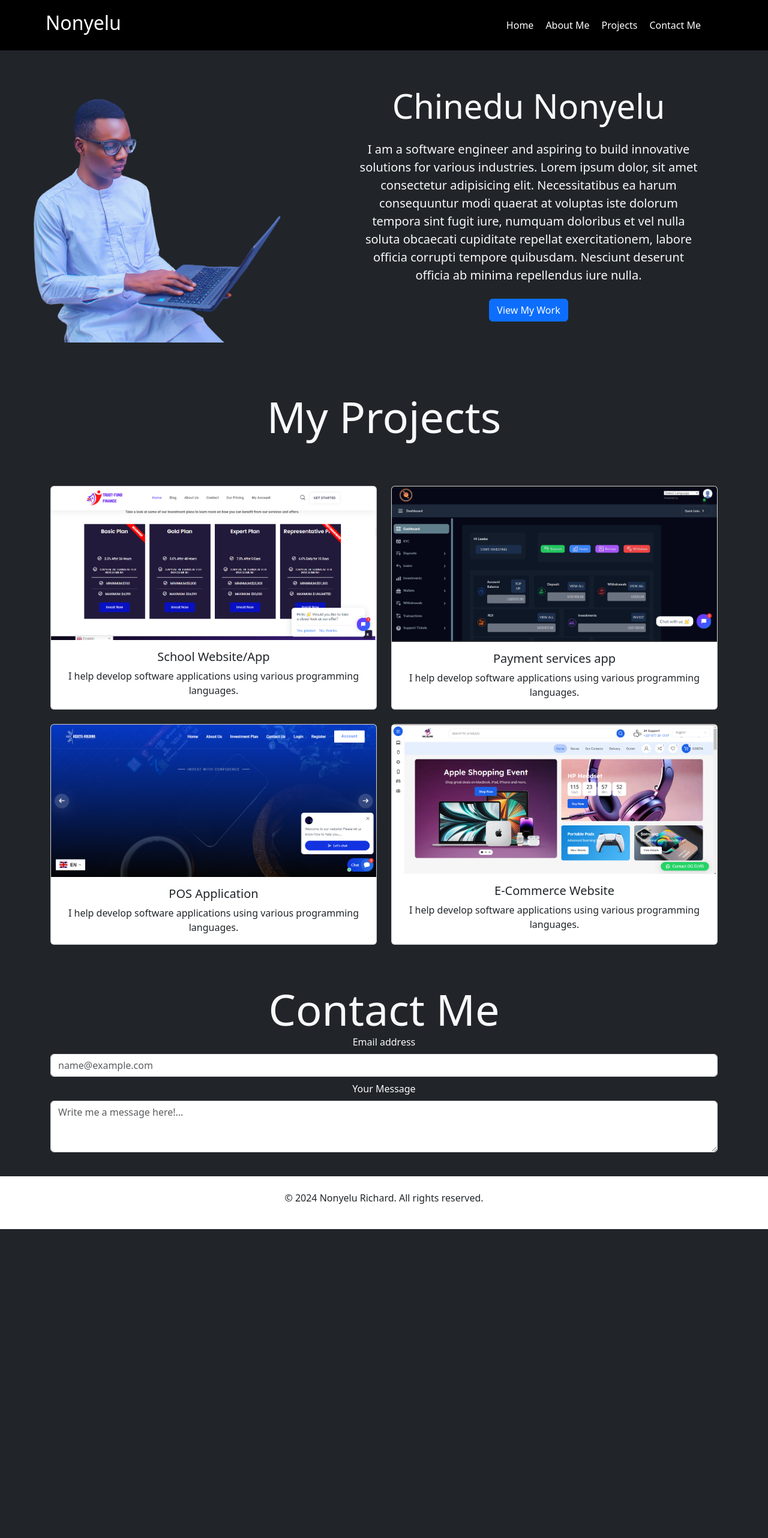
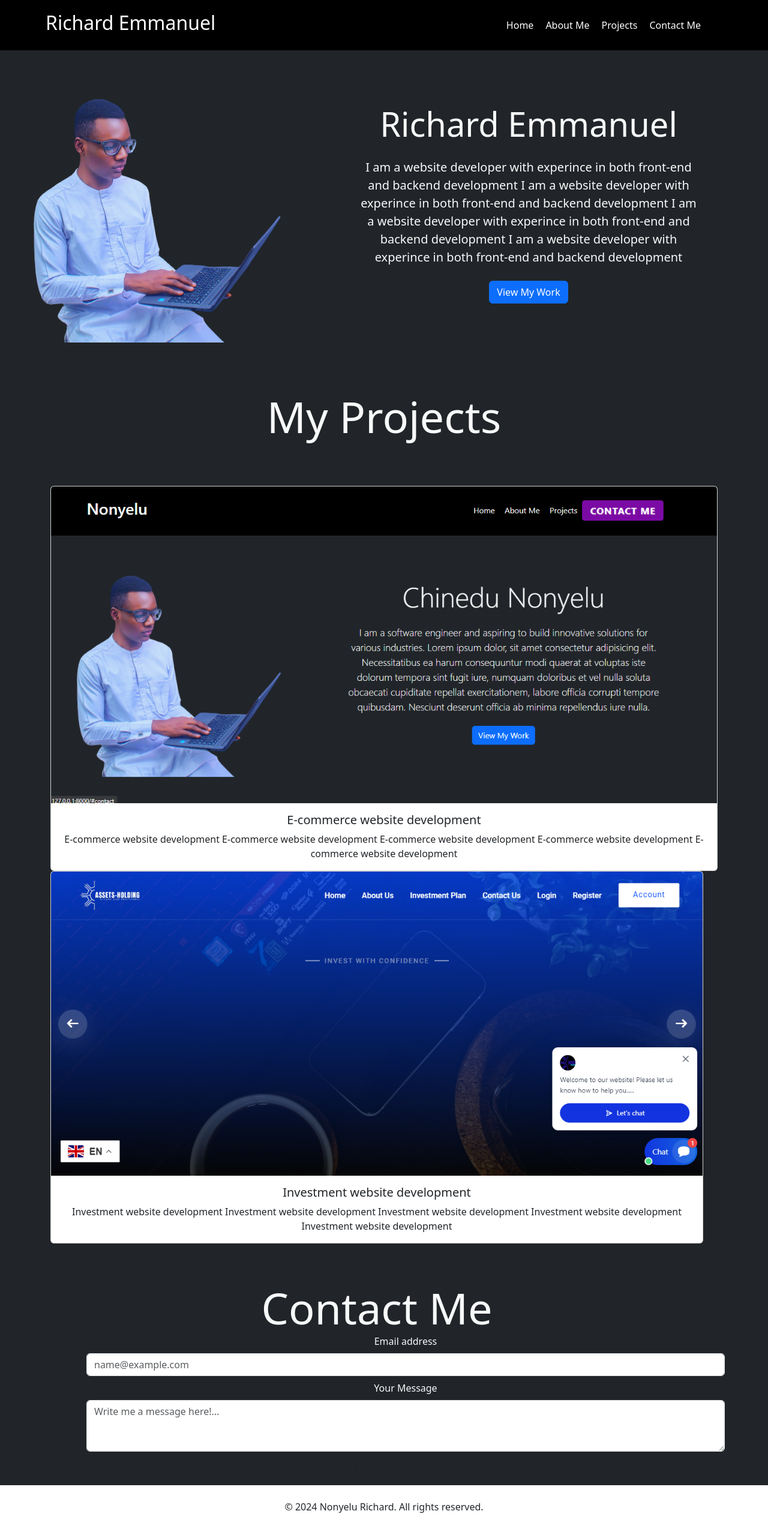
Before and after one commit to Versity1/portfolio-project1, a Django app: page / in a window 1280 px wide. Shown: the whole page at 60% size. Before the commit the page ends 2049 px from the top, so only its background shows below. Run offline with Django 5.2, Linux system fonts and the light colour scheme; data comes from the database, SQL or seed files in the repository; both versions use the stored data as it was after the commit.

Commit message:
new changes

```diff
--- a/backend/App/templates/index.html
+++ b/backend/App/templates/index.html
@@ -45,7 +45,9 @@
       <!-- desktop header starts here -->
     <div class="header">
         <div class="logo">
-            <h2 class="mx-5 px-3">Nonyelu</h2>
+          {% for x in Info %}
+            <h2 class="mx-5 px-3">{{ x.title }}</h2>
+          {% endfor %}
         </div>
         <div class="nav mx-5 px-4">
             <ul>
@@ -63,8 +65,11 @@
           <img class="mt-5 pt-2" src="{% static 'assets/images/My_project-1-removebg-preview.png' %}" alt="Chinedu Nonyelu" width="450px" class="animated fadeIn">
         </div>
         <div class="p-2 mb-0">
-          <h1 class="display-4 mx-5 px-5 py-2">Chinedu Nonyelu</h1>
-          <p class="lead mx-5 px-5 py-2">I am a software engineer and aspiring to build innovative solutions for various industries. Lorem ipsum dolor, sit amet consectetur adipisicing elit. Necessitatibus ea harum consequuntur modi quaerat at voluptas iste dolorum tempora sint fugit iure, numquam doloribus et vel nulla soluta obcaecati cupiditate repellat exercitationem, labore officia corrupti tempore quibusdam. Nesciunt deserunt officia ab minima repellendus iure nulla.</p>
+          {% for x in Info %}
+          <h1 class="display-4 mx-5 px-5 py-2">{{ x.title }}</h1>
+
+          <p class="lead mx-5 px-5 py-2">{{ x.description }}</p>
+          {% endfor %}
           <a href="#services" class="btn btn-primary">View My Work</a>
         </div>
       </div>
@@ -73,46 +78,20 @@
         <div class="display-2 my-5 p-3">
           <h2 id="services" class="text-light text-center display-2">My Projects</h2>
         </div>
-        <div class="row row-cols-1 row-cols-md-2 g-4">
+        {% for project in Project %}
+        <div class="row row-cols-1">
           <div class="col" id="school">
             <div class="card h-100 animated fadeIn">
-              <img src="{% static 'assets/images/Screenshot 2023-04-26 141847.png' %}" class="card-img-top" alt="...">
+              <img src="{{ project.image.url }}" class="card-img-top" alt="...">
+
               <div class="card-body">
-                <h5 class="card-title">School Website/App</h5>
-                <p class="card-text">I help develop software applications using various programming languages.</p>
+                <h5 class="card-title">{{ project.title }}</h5>
+                <p class="card-text">{{ project.description }}</p>
               </div>
             </div>
           </div>
-          <div class="col" id="">
-            <div class="card h-100 animated fadeIn">
-              <img src="{% static 'assets/images/Screenshot 2023-04-26 134721.png' %}" class="card-img-top" alt="...">
-              <div class="card-body">
-                <h5 class="card-title">Payment services app</h5>
-                <p class="card-text">I help develop software applications using various programming languages.</p>
-              </div>
-            </div>
-          </div>
-          <!-- second services card -->
-          <div class="col" id="pos">
-              <div class="card h-100 animated fadeIn">
-                <img src="{% static 'assets/images/Screenshot 2024-09-07 010334.png' %}" class="card-img-top" alt="...">
-                <div class="card-body">
-                  <h5 class="card-title">POS Application</h5>
-                  <p class="card-text">I help develop software applications using various programming languages.</p>
-                </div>
-              </div>
-            </div>
-            <div class="col" id="ecommerce">
-              <div class="card h-100 animated fadeIn">
-                <img src="{% static 'assets/images/Screenshot 2024-09-07 010216.png' %}" class="card-img-top" alt="...">
-                <div class="card-body">
-                  <h5 class="card-title">E-Commerce Website</h5>
-                  <p class="card-text">I help develop software applications using various programming languages.</p>
-                </div>
-              </div>
-            </div>
-        </div>
-      </div>
+          {% endfor %}
+
       <!-- contact form -->
        <div id="contact" class="display-2 mt-5 pt-3 text-light">Contact Me</div>
       <form class="px-4 mx-5" action="" method="post">
--- a/backend/App/views.py
+++ b/backend/App/views.py
@@ -4,11 +4,10 @@ from .models import info, Projects
 
 # Create your views here.
 def home(request):
-    # info = info.objects.all()
     Info = info.objects.all()
-    project = Projects.objects.all
+    project = Projects.objects.all()  # Fix: Call the queryset with ()
     context = {
-        'Info': info,
-        'project': Projects,
-        }
+        'Info': Info,
+        'Project': project,  # Fix: Use the correct variable here (project)
+    }
     return render(request, "index.html", context)
--- a/backend/portfolio/settings.py
+++ b/backend/portfolio/settings.py
@@ -1,6 +1,6 @@
 
 from pathlib import Path
-
+import os
 # Build paths inside the project like this: BASE_DIR / 'subdir'.
 BASE_DIR = Path(__file__).resolve().parent.parent
 
@@ -15,7 +15,8 @@ SECRET_KEY = 'django-insecure-&%qv%tek!%)h51u^&%jesg12$vcwn*ip5ig@t76&(-(*csz+wl
 DEBUG = True
 
 ALLOWED_HOSTS = []
-
+MEDIA_URL = '/media/'
+MEDIA_ROOT = os.path.join(BASE_DIR, 'media')
 
 # Application definition
 
--- a/backend/portfolio/urls.py
+++ b/backend/portfolio/urls.py
@@ -1,8 +1,13 @@
 
 from django.contrib import admin
 from django.urls import path, include
+from django.conf import settings
+from django.conf.urls.static import static
 
 urlpatterns = [
     path('admin/', admin.site.urls),
     path('', include('App.urls')),
 ]
+
+if settings.DEBUG:
+    urlpatterns += static(settings.MEDIA_URL, document_root=settings.MEDIA_ROOT)
```
Also changed, not shown: backend/App/urls.py (line endings or trailing spaces), backend/db.sqlite3, backend/media/project_images/Screenshot_2024-09-07_010334.png (added), backend/media/project_images/Screenshot_2024-09-07_043600.png (added), backend/media/project_images/Screenshot_2024-09-07_043600_kkzjygP.png (added).
